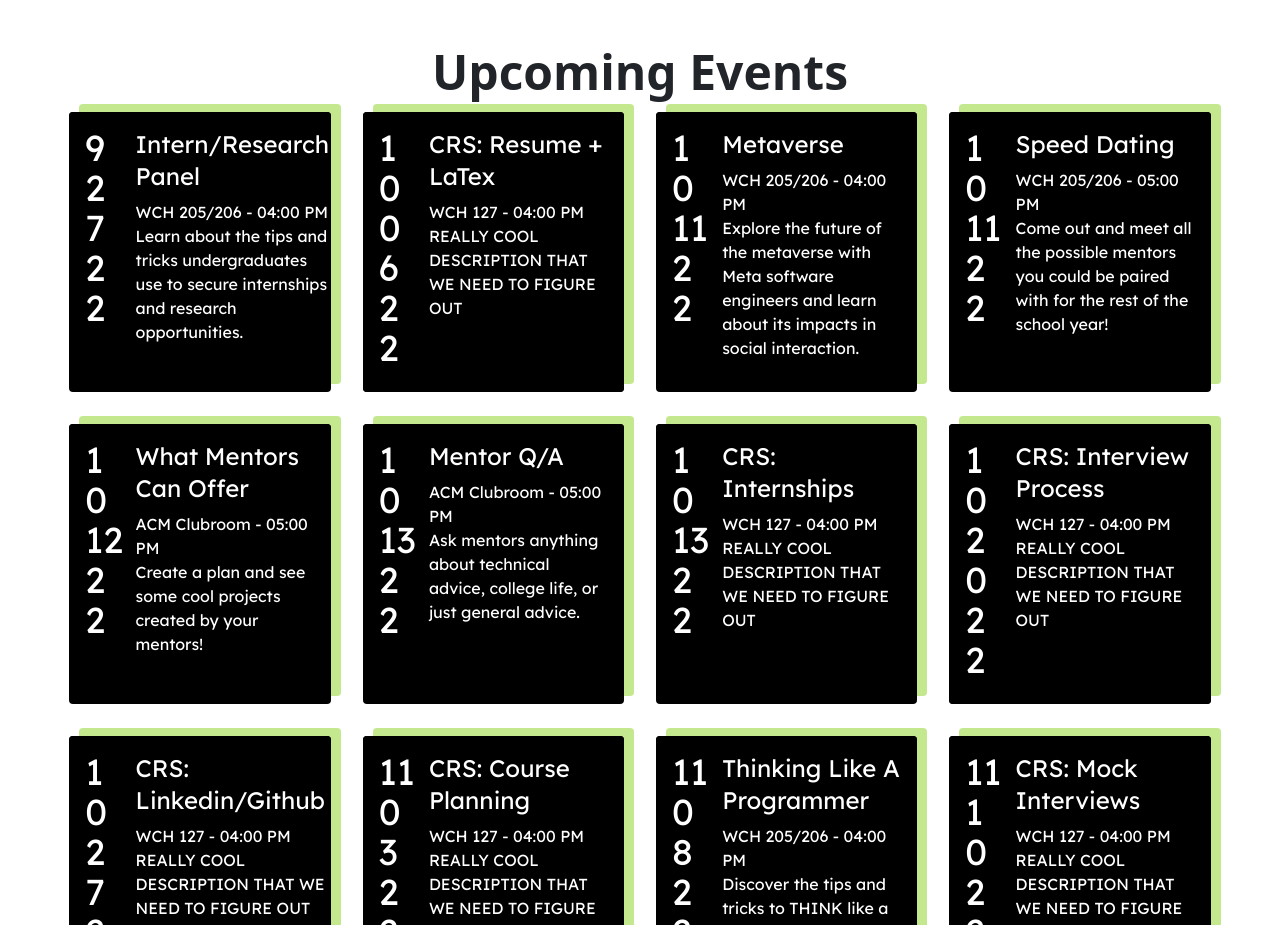
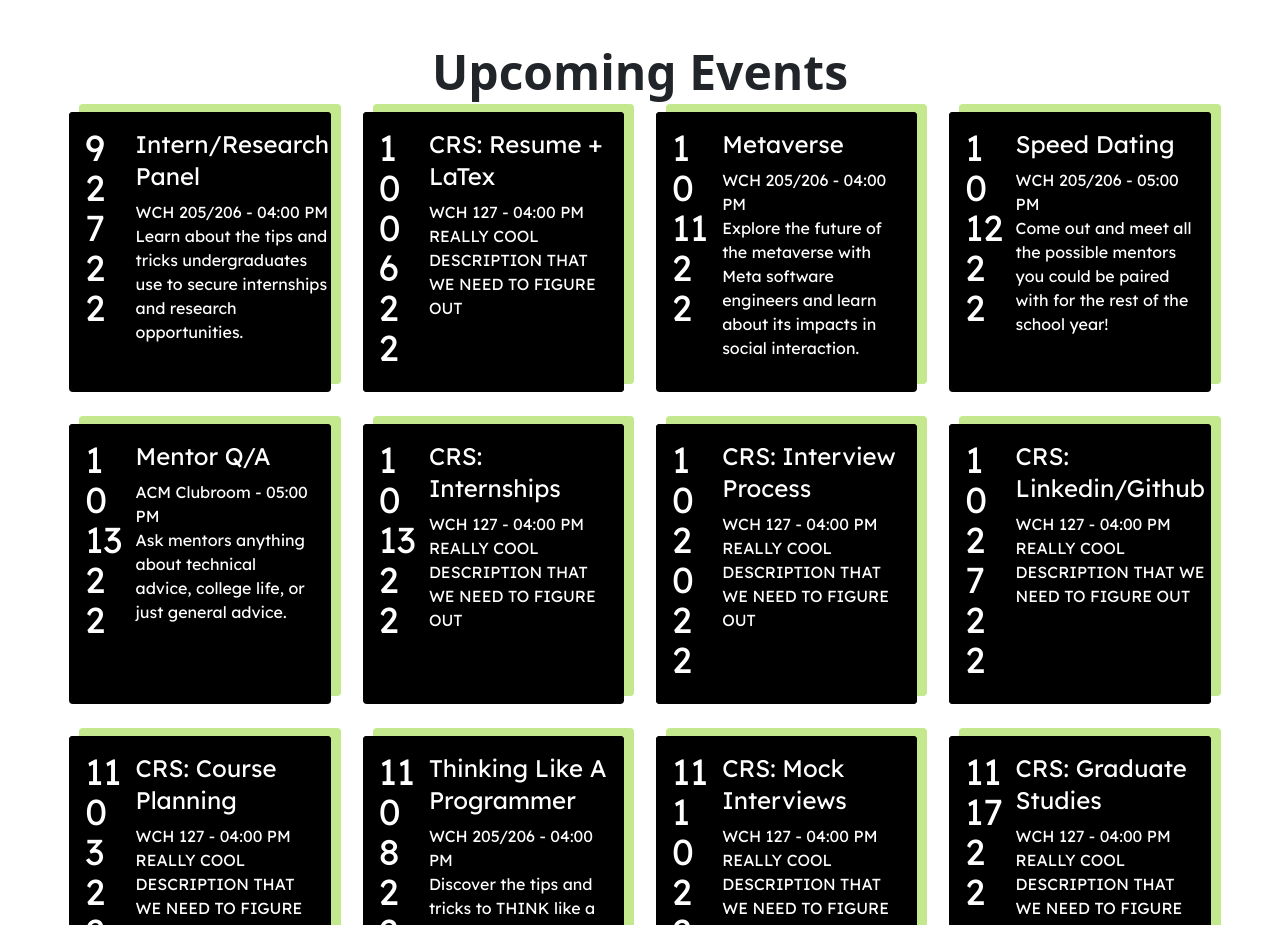
Before and after one commit to acm-ucr/acm-hydra, a Next.js app: page /events in a window 1280 px wide. Shown: the part 1040-1965 px from the top of the page. Built offline with nearby package versions, Linux system fonts and the light colour scheme.

Commit message:
dropped mentor offer panel and moved speed dating to the 12th so we have no colliding events.

```diff
--- a/components/Events.js
+++ b/components/Events.js
@@ -36,19 +36,10 @@ export const Events = [
 		title: "Speed Dating",
 		location: "WCH 205/206",
 		color: filters["Socials"],
-		start: new Date(2022, 9, 11, 17, 0, 0),
-		end: new Date(2022, 9, 11, 18, 0, 0),
-		description:
-			"Come out and meet all the possible mentors you could be paired with for the rest of the school year!",
-	},
-	{
-		title: "What Mentors Can Offer",
-		location: "ACM Clubroom",
-		color: filters["Socials"],
 		start: new Date(2022, 9, 12, 17, 0, 0),
 		end: new Date(2022, 9, 12, 18, 0, 0),
 		description:
-			"Create a plan and see some cool projects created by your mentors!",
+			"Come out and meet all the possible mentors you could be paired with for the rest of the school year!",
 	},
 	{
 		title: "Mentor Q/A",
```
